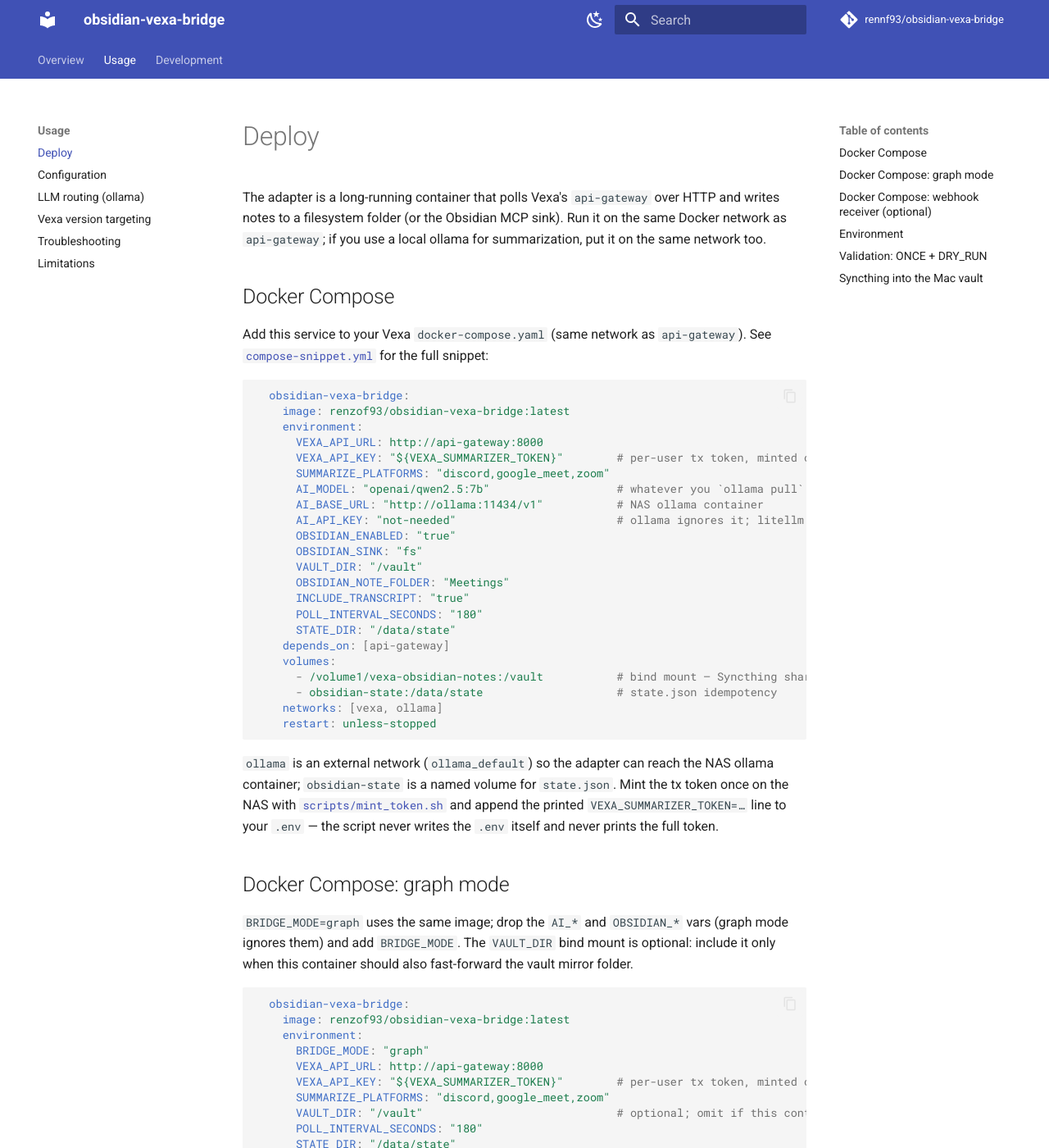
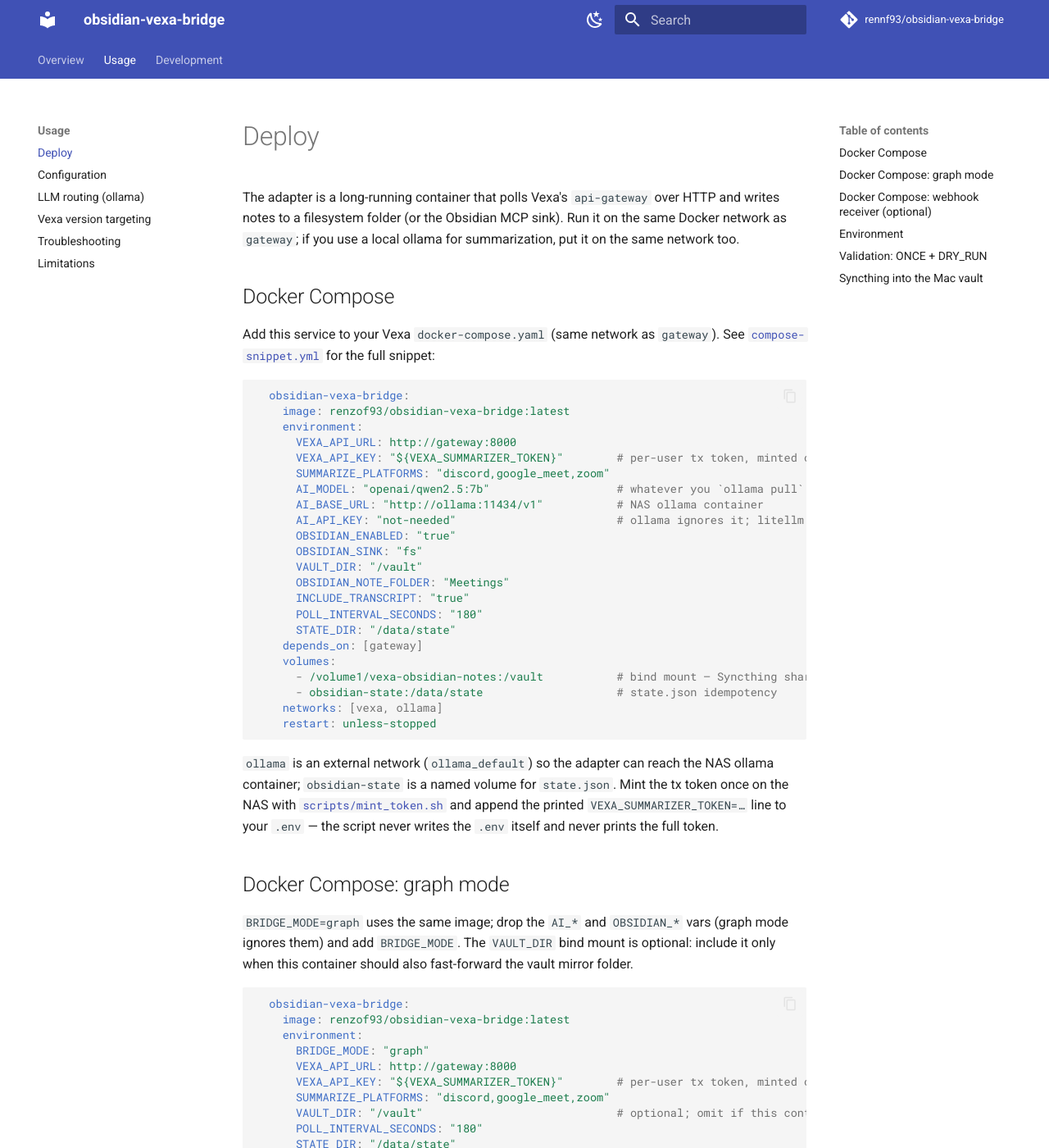
Before and after one commit to rennf93/obsidian-vexa-bridge, an MkDocs documentation site: the page built from docs/usage/deploy.md, in a window 1280 px wide and 1400 px high. Shown: the whole window at 82% size. Built offline with MkDocs 1.6.1 and Material for MkDocs 9.7.7, drawn with Linux system fonts in a browser that asks for light colours; comment, search, counter and statistics services are not loaded; some of the changed text lies outside the part shown.

Commit message:
fix(docs): point in-network VEXA_API_URL at Vexa's gateway service, not api-gateway
Vexa's 0.10 compose named the API service api-gateway; 0.12's stock compose
(deploy/compose/docker-compose.yaml in Vexa-ai/vexa) renames it to gateway,
so every doc and the compose snippet that told users to reach Vexa at
http://api-gateway:8000 or depends_on: [api-gateway] fails DNS on any current
Vexa stack. Updated README.md, compose-snippet.yml, docs/usage/config.md,
docs/usage/deploy.md, and docs/dev/testing.md to gateway:8000 wherever it is
a concrete address, depends_on entry, or network name; left prose that just
describes Vexa's api-gateway component (CLAUDE.md, docs/index.md,
docs/usage/vexa-version-targeting.md, docs/dev/layout.md, scripts/mint_token.sh,
summarizer/vexa.py, tests/test_vexa.py) untouched since it names the
architectural piece, not a DNS target.

````diff
--- a/compose-snippet.yml
+++ b/compose-snippet.yml
@@ -1,5 +1,5 @@
 # ── Add this service to your Vexa docker-compose.yaml (same indentation as the
-#    other services) so the sink adapter can reach `api-gateway` in-stack and
+#    other services) so the sink adapter can reach `gateway` in-stack and
 #    the NAS ollama container on the external `ollama_default` network.
 #    Use the prebuilt image, or build from a local checkout.
 #    Keep VEXA_API_KEY / tokens in a gitignored .env — never inline secrets.
@@ -10,7 +10,7 @@
     # build:
     #   context: ./obsidian-vexa-bridge
     environment:
-      VEXA_API_URL: http://api-gateway:8000          # in-stack; no LAN IP
+      VEXA_API_URL: http://gateway:8000          # in-stack; no LAN IP
       VEXA_API_KEY: "${VEXA_SUMMARIZER_TOKEN}"        # per-user tx token, minted once
       SUMMARIZE_PLATFORMS: "discord,google_meet,zoom" # all platforms — Zoom parity is this one var
       MIN_TRANSCRIPT_SECONDS: "30"
@@ -24,7 +24,7 @@
       INCLUDE_TRANSCRIPT: "true"
       POLL_INTERVAL_SECONDS: "180"
       STATE_DIR: "/data/state"
-    depends_on: [api-gateway]
+    depends_on: [gateway]
     volumes:
       # Bind mount — Syncthing shares this host folder into the Mac vault.
       - /volume1/vexa-obsidian-notes:/vault
--- a/docs/usage/deploy.md
+++ b/docs/usage/deploy.md
@@ -1,16 +1,16 @@
 # Deploy
 
-The adapter is a long-running container that polls Vexa's `api-gateway` over HTTP and writes notes to a filesystem folder (or the Obsidian MCP sink). Run it on the same Docker network as `api-gateway`; if you use a local ollama for summarization, put it on the same network too.
+The adapter is a long-running container that polls Vexa's `api-gateway` over HTTP and writes notes to a filesystem folder (or the Obsidian MCP sink). Run it on the same Docker network as `gateway`; if you use a local ollama for summarization, put it on the same network too.
 
 ## Docker Compose
 
-Add this service to your Vexa `docker-compose.yaml` (same network as `api-gateway`). See [`compose-snippet.yml`](https://github.com/rennf93/obsidian-vexa-bridge/blob/master/compose-snippet.yml) for the full snippet:
+Add this service to your Vexa `docker-compose.yaml` (same network as `gateway`). See [`compose-snippet.yml`](https://github.com/rennf93/obsidian-vexa-bridge/blob/master/compose-snippet.yml) for the full snippet:
 
 ```yaml
   obsidian-vexa-bridge:
     image: renzof93/obsidian-vexa-bridge:latest
     environment:
-      VEXA_API_URL: http://api-gateway:8000
+      VEXA_API_URL: http://gateway:8000
       VEXA_API_KEY: "${VEXA_SUMMARIZER_TOKEN}"        # per-user tx token, minted once
       SUMMARIZE_PLATFORMS: "discord,google_meet,zoom"
       AI_MODEL: "openai/qwen2.5:7b"                   # whatever you `ollama pull`
@@ -23,7 +23,7 @@
       INCLUDE_TRANSCRIPT: "true"
       POLL_INTERVAL_SECONDS: "180"
       STATE_DIR: "/data/state"
-    depends_on: [api-gateway]
+    depends_on: [gateway]
     volumes:
       - /volume1/vexa-obsidian-notes:/vault           # bind mount — Syncthing shares this host folder
       - obsidian-state:/data/state                    # state.json idempotency
@@ -42,13 +42,13 @@
     image: renzof93/obsidian-vexa-bridge:latest
     environment:
       BRIDGE_MODE: "graph"
-      VEXA_API_URL: http://api-gateway:8000
+      VEXA_API_URL: http://gateway:8000
       VEXA_API_KEY: "${VEXA_SUMMARIZER_TOKEN}"        # per-user tx token, minted once
       SUMMARIZE_PLATFORMS: "discord,google_meet,zoom"
       VAULT_DIR: "/vault"                             # optional; omit if this container can't reach the vault
       POLL_INTERVAL_SECONDS: "180"
       STATE_DIR: "/data/state"
-    depends_on: [api-gateway]
+    depends_on: [gateway]
     volumes:
       - /volume1/vexa-vault:/vault                    # optional bind mount, only needed with VAULT_DIR set
       - obsidian-state:/data/state                    # state.json idempotency
@@ -60,7 +60,7 @@
 
 ## Docker Compose: webhook receiver (optional)
 
-Add these vars to either compose snippet above to also receive Vexa's `meeting.completed` webhook instead of relying solely on the poll. When Vexa runs on the same compose network, `WEBHOOK_PUBLIC_URL` can point straight at the service name and no host port needs publishing: Vexa reaches the container over the internal network the same way `api-gateway` does.
+Add these vars to either compose snippet above to also receive Vexa's `meeting.completed` webhook instead of relying solely on the poll. When Vexa runs on the same compose network, `WEBHOOK_PUBLIC_URL` can point straight at the service name and no host port needs publishing: Vexa reaches the container over the internal network the same way `gateway` does.
 
 ```yaml
   obsidian-vexa-bridge:
@@ -80,7 +80,7 @@
 
 | Variable | Required when | Default | Description |
 |---|---|---|---|
-| `VEXA_API_URL` | `SUMMARIZE_ENABLED=true` | - | Vexa api-gateway base URL, e.g. `http://api-gateway:8000` in-stack. |
+| `VEXA_API_URL` | `SUMMARIZE_ENABLED=true` | - | Vexa api-gateway base URL, e.g. `http://gateway:8000` in-stack. |
 | `VEXA_API_KEY` | `SUMMARIZE_ENABLED=true` | - | Per-user Vexa API token (scope `tx`), minted once via `scripts/mint_token.sh`. Not the admin token. Exposed in compose as `VEXA_SUMMARIZER_TOKEN`. |
 | `POLL_INTERVAL_SECONDS` | never | `180` | Seconds between passes. |
 | `AI_MODEL` | `SUMMARIZE_ENABLED=true` | `anthropic/claude-sonnet-5` | LiteLLM model id, e.g. `openai/qwen2.5:7b` for ollama. See [LLM routing](llm-routing.md). |
@@ -100,7 +100,7 @@
 ```bash
 # One pass, no writes, no mark_done — safe to repeat.
 docker run --rm \
-  -e VEXA_API_URL=http://api-gateway:8000 \
+  -e VEXA_API_URL=http://gateway:8000 \
   -e VEXA_API_KEY="$VEXA_SUMMARIZER_TOKEN" \
   -e AI_MODEL="openai/qwen2.5:7b" \
   -e AI_BASE_URL="http://ollama:11434/v1" \
````
Also changed, not shown: CHANGELOG.md (+3 -0 lines), README.md (+4 -4 lines), docs/dev/testing.md (+1 -1 lines), docs/usage/config.md (+1 -1 lines).
